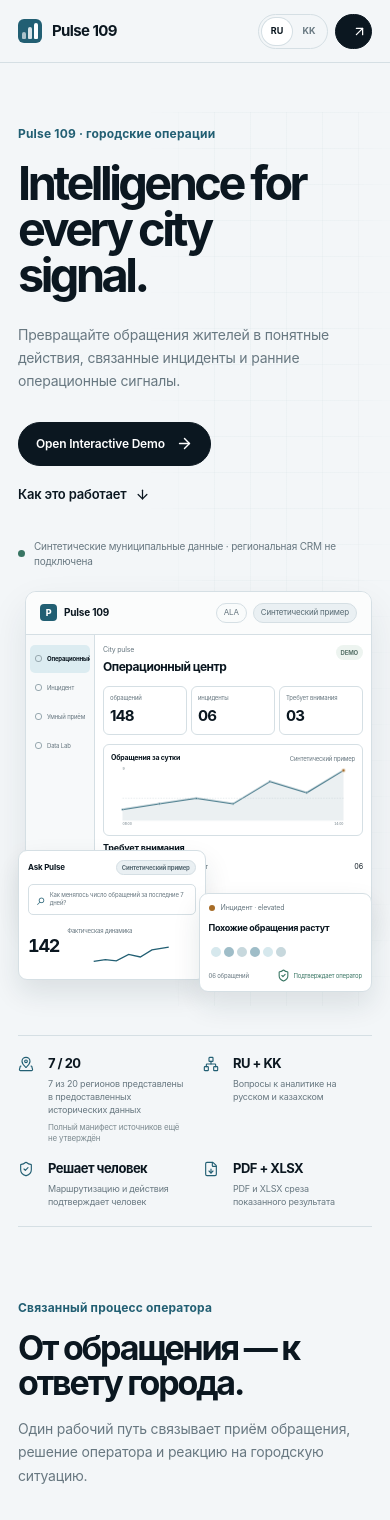
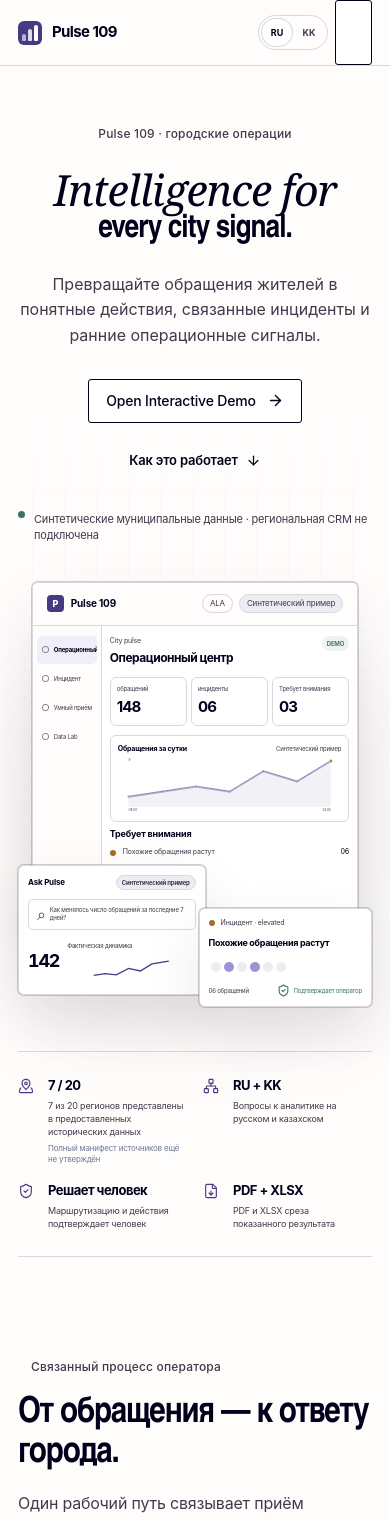
Before and after one commit to BAITC-Hacks/hack-803e2c8f-baash, a Next.js app in the folder apps/web/: page / in a window 390 px wide. Shown: the top 1520 px of the page. Built offline with nearby package versions, Linux system fonts and the light colour scheme.

Commit message:
Apply editorial parchment landing theme

```diff
--- a/apps/web/app/landing.module.css
+++ b/apps/web/app/landing.module.css
@@ -1,20 +1,24 @@
 .landing {
-  --landing-bg: #f3f6f8;
+  --landing-bg: #fffcfc;
   --landing-surface: #ffffff;
-  --landing-surface-2: #eaf0f3;
-  --landing-ink: #0b1720;
-  --landing-muted: #687881;
-  --landing-line: #d5dfe4;
-  --landing-primary: #225f73;
-  --landing-primary-soft: #dcecf1;
+  --landing-surface-2: #ecedf2;
+  --landing-ink: #01011b;
+  --landing-muted: #43394c;
+  --landing-line: #dbd7da;
+  --landing-primary: #473982;
+  --landing-primary-soft: #f0eef8;
   --landing-success: #387563;
   --landing-warning: #a76c27;
   --landing-critical: #a94747;
-  --landing-width: 1240px;
+  --landing-width: 1200px;
+  --landing-shadow-card:
+    rgba(49, 38, 59, 0.22) 0 0 0 1px, rgba(49, 38, 59, 0.1) 0 26px 57px,
+    rgba(49, 38, 59, 0.09) 0 103px 103px;
   min-height: 100vh;
   color: var(--landing-ink);
   background: var(--landing-bg);
   font-family:
+    "IBM Plex Sans",
     Inter,
     ui-sans-serif,
     system-ui,
@@ -26,8 +30,8 @@
 }
 
 .landing :is(a, button, summary):focus-visible {
-  outline: 3px solid #4c91a6;
-  outline-offset: 4px;
+  outline: 4px solid rgba(71, 57, 130, 0.15);
+  outline-offset: 2px;
 }
 
 .skipLink {
@@ -174,9 +178,9 @@
   gap: 11px;
   padding: 0 17px;
   border: 1px solid var(--landing-ink);
-  border-radius: 999px;
-  color: white;
-  background: var(--landing-ink);
+  border-radius: 3px;
+  color: var(--landing-ink);
+  background: var(--landing-surface);
   font-size: 12px;
   font-weight: 640;
   text-decoration: none;
@@ -187,8 +191,9 @@
 
 .headerCta:hover,
 .primaryButton:hover {
+  border-width: 2px;
   transform: translateY(-1px);
-  background: var(--landing-primary);
+  background: var(--landing-surface);
 }
 
 .headerCta {
@@ -219,8 +224,8 @@
   content: "";
   opacity: 0.55;
   background-image:
-    linear-gradient(to right, rgb(34 95 115 / 5%) 1px, transparent 1px),
-    linear-gradient(to bottom, rgb(34 95 115 / 5%) 1px, transparent 1px);
+    linear-gradient(to right, rgba(71, 57, 130, 0.04) 1px, transparent 1px),
+    linear-gradient(to bottom, rgba(71, 57, 130, 0.04) 1px, transparent 1px);
   background-size: 36px 36px;
   mask-image: linear-gradient(
     90deg,
@@ -247,7 +252,7 @@
 }
 
 .hero h1 {
-  max-width: 9ch;
+  max-width: 100%;
   margin: 0;
   font-size: clamp(54px, 6vw, 82px);
   font-weight: 670;
@@ -285,6 +290,7 @@
 
 .textButton:hover {
   color: var(--landing-primary);
+  text-decoration: underline;
 }
 
 .heroNote {
@@ -323,7 +329,7 @@
   z-index: -1;
   inset: 22px -12px 48px 38px;
   background-image: radial-gradient(
-    rgb(34 95 115 / 16%) 0.7px,
+    rgba(71, 57, 130, 0.1) 0.7px,
     transparent 0.7px
   );
   background-size: 13px 13px;
@@ -351,7 +357,7 @@
   width: 100%;
   overflow: hidden;
   border-radius: 11px;
-  box-shadow: 0 17px 38px rgb(19 42 52 / 9%);
+  box-shadow: 0 17px 38px rgba(49, 38, 59, 0.1);
 }
 
 .windowTopbar {
@@ -362,7 +368,7 @@
   gap: 10px;
   padding: 0 14px;
   border-bottom: 1px solid var(--landing-line);
-  background: #fbfcfc;
+  background: #fffcfc;
 }
 
 .windowBrand,
@@ -411,14 +417,14 @@
   border: 1px solid var(--landing-line);
   border-radius: 999px;
   color: var(--landing-muted);
-  background: #f9fbfb;
+  background: #fffcfc;
   font-size: 8px;
   line-height: 1.2;
 }
 
 .windowPills span:last-child,
 .syntheticTag {
-  color: #586b74;
+  color: #43394c;
   background: var(--landing-surface-2);
 }
 
@@ -434,7 +440,7 @@
   gap: 4px;
   padding: 15px 9px;
   border-right: 1px solid var(--landing-line);
-  background: #f7f9fa;
+  background: #fffcfc;
 }
 
 .previewNav span {
@@ -452,7 +458,7 @@
 .previewNav i {
   width: 10px;
   height: 10px;
-  border: 1px solid #97a8af;
+  border: 1px solid #89828d;
   border-radius: 3px;
 }
 
@@ -566,7 +572,7 @@
   overflow: visible;
 }
 .landing :global(.arrival-area) {
-  fill: rgb(34 95 115 / 9%);
+  fill: rgba(71, 57, 130, 0.07);
 }
 .landing :global(.arrival-line) {
   fill: none;
@@ -574,7 +580,7 @@
   stroke-width: 3;
 }
 .landing :global(.arrival-baseline) {
-  stroke: #b5c3c9;
+  stroke: #ecedf2;
   stroke-dasharray: 4 4;
 }
 .landing :global(.arrival-point) {
@@ -626,7 +632,7 @@
   position: absolute;
   z-index: 2;
   border-radius: 9px;
-  box-shadow: 0 13px 28px rgb(19 42 52 / 11%);
+  box-shadow: 0 13px 28px rgba(49, 38, 59, 0.1);
 }
 
 .askWindow {
@@ -723,13 +729,13 @@
   margin-left: -1px;
   border: 2px solid white;
   border-radius: 50%;
-  background: #d6e8ed;
+  background: #ecedf2;
 }
 .memberDots i:nth-child(2n) {
-  background: #9fbdc8;
+  background: #9e91d6;
 }
 .memberDots i:nth-child(3n) {
-  background: #c7d8dd;
+  background: #ecedf2;
 }
 .warRoomFooter {
   gap: 8px;
@@ -792,7 +798,7 @@
 .factContent small {
   display: block;
   margin-top: 5px;
-  color: #7d8b91;
+  color: #717a94;
   font-size: 8px;
   line-height: 1.4;
 }
@@ -867,14 +873,14 @@
 
 .moduleCard:hover {
   transform: translateY(-2px);
-  border-color: #b6c8cf;
+  border-color: #dbd7da;
 }
 
 .modulePreview {
   min-height: 248px;
   padding: 13px 15px 16px;
   border-bottom: 1px solid var(--landing-line);
-  background: #f7f9fa;
+  background: #fffcfc;
 }
 
 .moduleToolbar {
@@ -886,13 +892,13 @@
   width: 4px;
   height: 4px;
   border-radius: 50%;
-  background: #b5c3c9;
+  background: #ecedf2;
 }
 .moduleDot {
   width: 6px;
   height: 6px;
   margin-right: 2px;
-  background: #94acb5;
+  background: #9e91d6;
 }
 
 .intakePreview,
@@ -972,17 +978,17 @@
   width: 35px;
   height: 35px;
   display: block;
-  border: 1px solid #b9cbd1;
+  border: 1px solid #ecedf2;
   border-radius: 50%;
-  background: #e6eff2;
+  background: #ecedf2;
 }
 .relatedAppeals span:nth-child(2n) {
   transform: translateY(5px);
-  background: #d6e5e9;
+  background: #ecedf2;
 }
 .relatedAppeals span:nth-child(3n) {
   transform: translateY(-3px);
-  background: #f2f6f7;
+  background: #fffcfc;
 }
 .actionSurface {
   display: flex;
@@ -1030,7 +1036,7 @@
   bottom: 10px;
   width: 30px;
   height: 15px;
-  border-bottom: 1px solid #8bb2bf;
+  border-bottom: 1px solid #9e91d6;
   transform: skewY(-16deg);
 }
 .situationTimeline {
@@ -1048,14 +1054,14 @@
   border: 2px solid white;
   border-radius: 50%;
   background: var(--landing-primary);
-  box-shadow: 0 0 0 1px #80a9b6;
+  box-shadow: 0 0 0 1px #9e91d6;
 }
 .situationTimeline::before {
   position: absolute;
   width: min(250px, 80%);
   height: 1px;
   content: "";
-  background: #a9c0c7;
+  background: #dbd7da;
 }
 .situationCaption {
   grid-column: 1 / -1;
@@ -1134,7 +1140,7 @@
 }
 .forecastNote {
   padding-left: 11px;
-  border-left: 2px solid #a8c3cc;
+  border-left: 2px solid #717a94;
   color: var(--landing-muted);
   font-size: 10px !important;
 }
@@ -1143,7 +1149,7 @@
   min-width: 0;
   padding: 17px;
   border-radius: 10px;
-  box-shadow: 0 16px 36px rgb(19 42 52 / 7%);
+  box-shadow: 0 16px 36px rgba(49, 38, 59, 0.08);
 }
 
 .askPreviewTop {
@@ -1170,7 +1176,7 @@
   border: 1px solid var(--landing-line);
   border-radius: 6px;
   color: var(--landing-ink);
-  background: #fbfcfc;
+  background: #fffcfc;
   font-size: 9px;
 }
 
@@ -1236,7 +1242,7 @@
   padding: 10px;
   border: 1px solid var(--landing-line);
   border-radius: 6px;
-  background: #fbfcfc;
+  background: #fffcfc;
 }
 .provenancePanel > div {
   display: flex;
@@ -1266,12 +1272,13 @@
   margin-top: 9px;
 }
 .resultActions button {
+  border-radius: 3px;
   min-height: 29px;
   padding: 0 9px;
   border: 1px solid var(--landing-line);
   border-radius: 5px;
-  color: #8b969b;
-  background: #f8fafb;
+  color: #89828d;
+  background: #fffcfc;
   font: inherit;
   font-size: 7px;
 }
@@ -1324,16 +1331,16 @@
   align-items: center;
   gap: 7px;
   padding: 0 8px;
-  border: 1px solid #e6ecef;
+  border: 1px solid #ecedf2;
   border-radius: 4px;
   color: var(--landing-ink);
-  background: #fcfdfd;
+  background: #fffcfc;
   font-size: 8px;
 }
 .appealDot {
   width: 6px;
   height: 6px;
-  background: #79a5b2;
+  background: #9e91d6;
 }
 .appealRow small {
   color: var(--landing-muted);
@@ -1349,7 +1356,7 @@
 .flowConnector span {
   width: 1px;
   height: 13px;
-  background: #8eafb9;
+  background: #9e91d6;
   transform: rotate(25deg);
 }
 .flowConnector span:nth-child(2n) {
@@ -1460,7 +1467,7 @@
   padding: 24px 17px;
   border: 1px solid var(--landing-line);
   border-radius: 9px;
-  background: #f8fafb;
+  background: #fffcfc;
 }
 .architectureNode {
   min-width: 0;
@@ -1496,7 +1503,7 @@
   height: 16px;
 }
 .pulseNode {
-  border-color: #9dbcc6;
+  border-color: #9e91d6;
 }
 .pulseNode .nodeIcon {
   color: white;
@@ -1513,7 +1520,7 @@
 }
 .connector {
   flex: 0 0 auto;
-  color: #8aa7b1;
+  color: #9e91d6;
 }
 .connector svg {
   width: 15px;
@@ -2051,3 +2058,328 @@
     transform: translateY(0);
   }
 }
+
+/* Hex reference adaptation: editorial paper canvas, restrained violet ink,
+   and product UI kept as the page's main visual content. */
+.header {
+  background: var(--landing-bg);
+}
+
+.headerCta,
+.primaryButton {
+  border-radius: 3px;
+  box-shadow: none;
+  font-family: "IBM Plex Sans", Inter, ui-sans-serif, sans-serif;
+  font-size: 14px;
+  font-weight: 500;
+}
+
+.headerCta {
+  min-height: 38px;
+}
+
+.headerCta svg,
+.primaryButton svg {
+  color: var(--landing-ink);
+}
+
+.hero {
+  min-height: 0;
+  grid-template-columns: minmax(0, 1fr);
+  gap: 34px;
+  padding: 76px 0 72px;
+}
+
+.hero::before {
+  top: 30%;
+  right: 4%;
+  width: 92%;
+  height: 64%;
+  opacity: 0.45;
+  background-image:
+    linear-gradient(to right, rgba(71, 57, 130, 0.035) 1px, transparent 1px),
+    linear-gradient(to bottom, rgba(71, 57, 130, 0.035) 1px, transparent 1px);
+  background-size: 32px 32px;
+  mask-image: linear-gradient(
+    180deg,
+    transparent,
+    #000 22%,
+    #000 82%,
+    transparent
+  );
+}
+
+.heroCopy {
+  max-width: 850px;
+  margin: 0 auto;
+  text-align: center;
+}
+
+.kicker {
+  width: fit-content;
+  display: inline-flex;
+  align-items: center;
+  margin-bottom: 18px;
+  padding: 4px 12px;
+  border: 1px solid transparent;
+  border-radius: 9999px;
+  color: var(--landing-muted);
+  font-family: "IBM Plex Sans", Inter, ui-sans-serif, sans-serif;
+  font-size: 12px;
+  font-weight: 500;
+}
+
+.hero h1 {
+  display: flex;
+  flex-direction: column;
+  align-items: center;
+  gap: 0;
+  max-width: none;
+  font-size: clamp(40px, 6vw, 60px);
+  font-weight: 700;
+  line-height: 1.08;
+  letter-spacing: -0.031em;
+}
+
+.editorialHeadline {
+  color: var(--landing-ink);
+  font-family: Georgia, "Times New Roman", serif;
+  font-size: clamp(44px, 7vw, 78px);
+  font-style: italic;
+  font-weight: 300;
+  line-height: 1.1;
+  letter-spacing: -0.024em;
+}
+
+.systemHeadline {
+  color: var(--landing-ink);
+  font-family:
+    "Arial Narrow", "IBM Plex Sans", Inter, ui-sans-serif, sans-serif;
+  font-size: clamp(38px, 5vw, 60px);
+  font-weight: 750;
+  line-height: 1.08;
+  letter-spacing: -0.031em;
+}
+
+.heroText {
+  max-width: 640px;
+  margin: 24px auto 0;
+  color: var(--landing-muted);
+  font-family: "IBM Plex Sans", Inter, ui-sans-serif, sans-serif;
+  font-size: 18px;
+  line-height: 1.6;
+  letter-spacing: 0;
+}
+
+.heroActions {
+  justify-content: center;
+  gap: 16px;
+  margin-top: 30px;
+}
+
+.heroNote {
+  justify-content: center;
+  margin-top: 28px;
+  font-size: 11px;
+}
+
+.productStage {
+  width: min(100%, 1050px);
+  min-height: 570px;
+  margin: 0 auto;
+  padding: 12px 38px 82px;
+}
+
+.stageGrid {
+  inset: 16px 0 60px;
+  background-image: radial-gradient(
+    rgba(71, 57, 130, 0.13) 0.7px,
+    transparent 0.7px
+  );
+}
+
+.operationsWindow,
+.floatingWindow,
+.moduleCard,
+.askPreview,
+.incidentFlow {
+  border-radius: 6px;
+}
+
+.operationsWindow {
+  width: 92%;
+  margin: 0 auto;
+  border-radius: 6px;
+  box-shadow: var(--landing-shadow-card);
+}
+
+.floatingWindow {
+  box-shadow:
+    rgba(49, 38, 59, 0.22) 0 0 0 1px,
+    rgba(49, 38, 59, 0.1) 0 26px 57px;
+}
+
+.moduleCard {
+  box-shadow: rgba(71, 57, 130, 0.1) 0 0 0 1px inset;
+}
+
+.factsBar {
+  padding: 24px 0 26px;
+}
+
+.workflowSection {
+  padding: 96px 0 104px;
+}
+
+.sectionHeading h2,
+.askCopy h2,
+.incidentCopy h2,
+.architectureCopy h2,
+.faqHeading h2,
+.finalCta h2 {
+  color: var(--landing-ink);
+  font-family:
+    "Arial Narrow", "IBM Plex Sans", Inter, ui-sans-serif, sans-serif;
+  font-weight: 700;
+  line-height: 1.12;
+  letter-spacing: -0.031em;
+}
+
+.sectionHeading h2 {
+  font-size: clamp(36px, 5vw, 60px);
+}
+
+.sectionHeading > p:last-child,
+.askCopy > p,
+.incidentCopy > p,
+.architectureCopy > p,
+.finalCta > div > p:last-child {
+  color: var(--landing-muted);
+  font-family: "IBM Plex Sans", Inter, ui-sans-serif, sans-serif;
+  font-size: 16px;
+  line-height: 1.6;
+}
+
+.operationsWindow,
+.floatingWindow,
+.moduleCard,
+.askPreview,
+.incidentFlow,
+.architectureDiagram,
+.architectureNode,
+.queryBar,
+.queryResult,
+.provenancePanel,
+.intakeField,
+.proposalRow,
+.actionSurface,
+.situationMetric {
+  border-radius: 6px;
+}
+
+.moduleCard:hover {
+  border-color: var(--landing-primary);
+}
+
+.askPreview {
+  box-shadow: var(--landing-shadow-card);
+}
+
+.incidentFlow {
+  box-shadow:
+    rgba(49, 38, 59, 0.22) 0 0 0 1px,
+    rgba(49, 38, 59, 0.1) 0 26px 57px;
+}
+
+.finalCta {
+  min-height: 0;
+  margin-bottom: 48px;
+  padding: 36px 0;
+  border-top: 1px solid var(--landing-line);
+  border-right: 0;
+  border-bottom: 1px solid var(--landing-line);
+  border-left: 0;
+  border-radius: 0;
+  background: transparent;
+}
+
+@media (max-width: 1050px) {
+  .hero {
+    min-height: 0;
+    grid-template-columns: minmax(0, 1fr);
+  }
+  .productStage {
+    min-height: 520px;
+  }
+}
+
+@media (max-width: 760px) {
+  .hero {
+    grid-template-columns: minmax(0, 1fr);
+    gap: 26px;
+    padding: 54px 0 56px;
+  }
+  .heroCopy {
+    max-width: 600px;
+  }
+  .hero h1 {
+    max-width: none;
+    font-size: clamp(38px, 9vw, 52px);
+  }
+  .editorialHeadline {
+    font-size: clamp(42px, 11vw, 66px);
+  }
+  .systemHeadline {
+    font-size: clamp(35px, 8.5vw, 50px);
+  }
+  .heroText {
+    font-size: 16px;
+  }
+  .productStage {
+    min-height: 430px;
+    padding-right: 7px;
+    padding-left: 7px;
+  }
+  .operationsWindow {
+    width: 96%;
+  }
+  .headerCta {
+    border-radius: 3px;
+  }
+  .headerCta svg,
+  .primaryButton svg {
+    color: var(--landing-ink);
+  }
+}
+
+@media (max-width: 480px) {
+  .hero h1 {
+    font-size: clamp(35px, 9.5vw, 43px);
+  }
+  .editorialHeadline {
+    font-size: clamp(40px, 11vw, 50px);
+  }
+  .systemHeadline {
+    font-size: clamp(32px, 8vw, 40px);
+  }
+  .heroActions {
+    align-items: center;
+  }
+  .heroNote {
+    align-items: flex-start;
+    text-align: left;
+  }
+  .productStage {
+    min-height: 366px;
+  }
+  .headerCta {
+    width: 37px;
+    color: transparent;
+  }
+  .headerCta svg {
+    color: var(--landing-ink);
+  }
+  .finalCta {
+    padding: 26px 0;
+  }
+}
--- a/apps/web/app/landing.tsx
+++ b/apps/web/app/landing.tsx
@@ -38,7 +38,8 @@
     navDemo: "Демо",
     heroKicker: "Pulse 109 · городские операции",
     language: "Язык страницы",
-    heroTitle: "Intelligence for every city signal.",
+    heroTitleEditorial: "Intelligence for",
+    heroTitleSystem: "every city signal.",
     heroText:
       "Превращайте обращения жителей в понятные действия, связанные инциденты и ранние операционные сигналы.",
     openDemo: "Open Interactive Demo",
@@ -144,7 +145,8 @@
     navDemo: "Демо",
     heroKicker: "Pulse 109 · қалалық операциялар",
     language: "Бет тілі",
-    heroTitle: "Intelligence for every city signal.",
+    heroTitleEditorial: "Intelligence for",
+    heroTitleSystem: "every city signal.",
     heroText:
       "Тұрғындардың өтініштерін түсінікті әрекеттерге, байланысқан оқиғаларға және ерте операциялық белгілерге айналдырыңыз.",
     openDemo: "Open Interactive Demo",
@@ -298,7 +300,12 @@
         <section className={styles.hero} id="top">
           <div className={styles.heroCopy}>
             <p className={styles.kicker}>{t.heroKicker}</p>
-            <h1>{t.heroTitle}</h1>
+            <h1>
+              <span className={styles.editorialHeadline}>
+                {t.heroTitleEditorial}
+              </span>
+              <span className={styles.systemHeadline}>{t.heroTitleSystem}</span>
+            </h1>
             <p className={styles.heroText}>{t.heroText}</p>
             <div className={styles.heroActions}>
               <Link className={styles.primaryButton} href="/demo">
```
